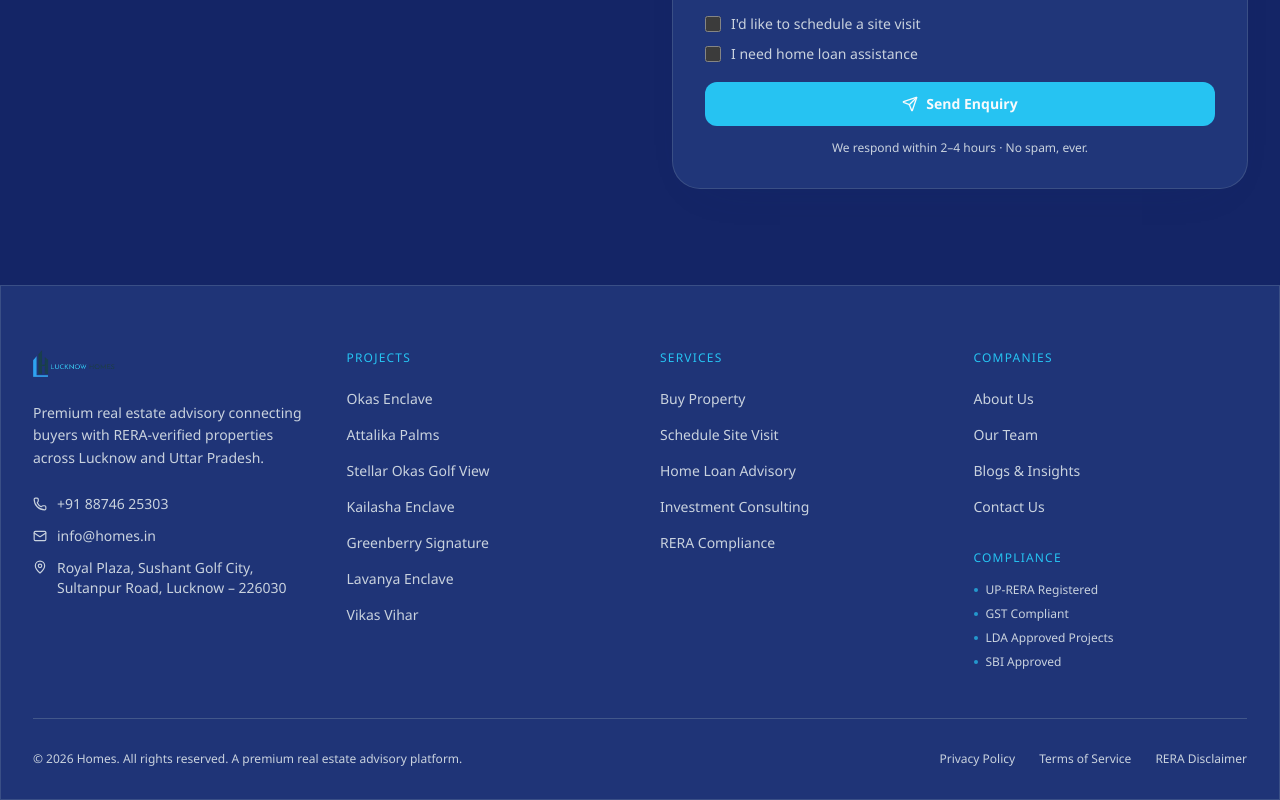
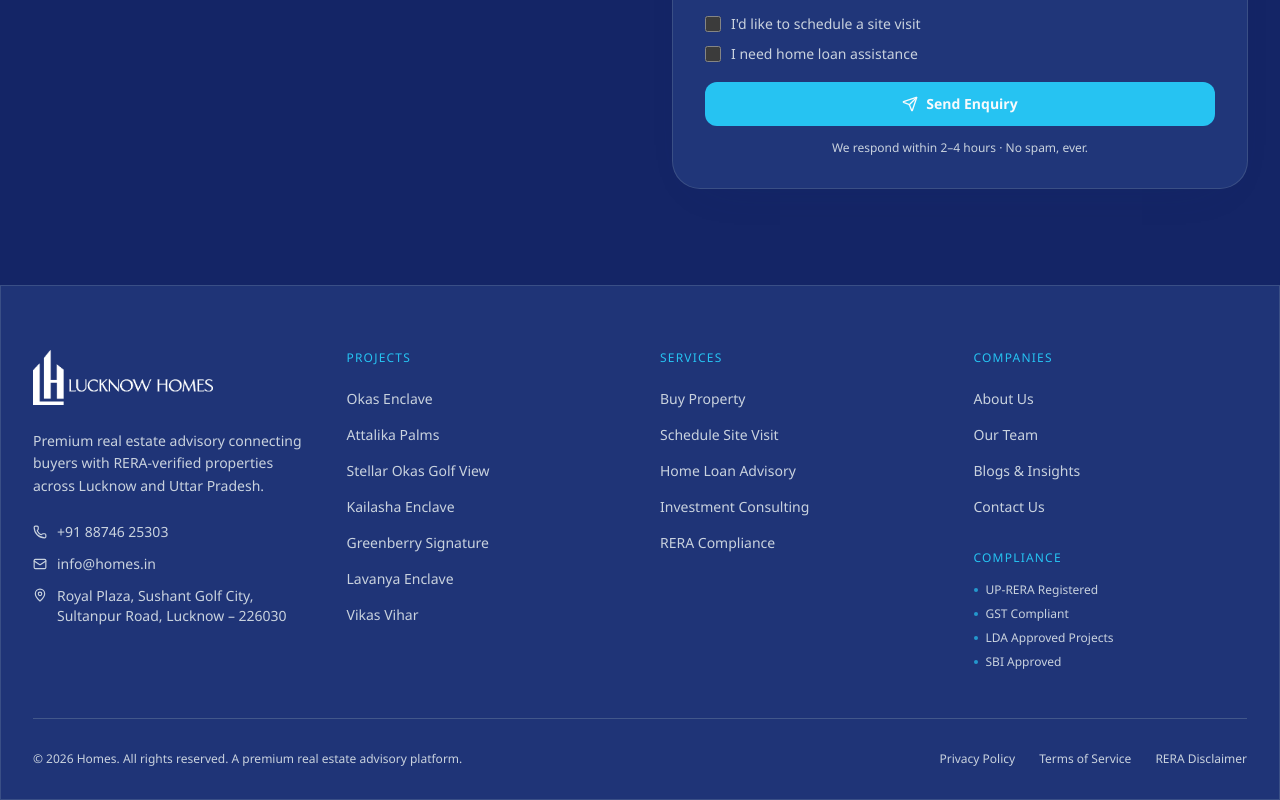
Before and after one commit to designervj/homes, a Next.js app: page / in a window 1280 px wide. Shown: the part 4272-5072 px from the top of the page. Built offline with nearby package versions, Linux system fonts and the light colour scheme; no server answers; the database is empty.

Commit message:
update code

```diff
--- a/src/components/public/Footer.tsx
+++ b/src/components/public/Footer.tsx
@@ -3,6 +3,7 @@
 import { getServerI18n } from "@/lib/i18n/server";
 import { getRequestLocale } from "@/lib/i18n/request";
 import { localizeHref } from "@/lib/i18n/utils";
+import { ThemeImage } from "@/components/shared/ThemeImage";
 
 const PROJECTS = [
   { name: "Okas Enclave",           slug: "okas-enclave" },
@@ -32,22 +33,13 @@
 
           <div className="lg:col-span-1">
             <Link href={localizeHref(locale, "/")} className="flex items-center mb-6">
-              {/* Light mode logo */}
-              <img
-                src="/images/Homes-Logo.webp"
+              <ThemeImage
+                lightSrc="/images/Homes-Logo.webp"
+                darkSrc="/images/white-logo.png"
                 alt="Homes Logo"
                 width={160}
                 height={52}
-                className="h-7 w-auto object-contain block dark:hidden"
-                loading="lazy"
-              />
-              {/* Dark mode logo */}
-              <img
-                src="/images/white-logo.png"
-                alt="Homes Logo"
-                width={160}
-                height={52}
-                className="hidden h-7 w-auto object-contain dark:block"
+                className="h-14 w-auto object-contain"
                 loading="lazy"
               />
             </Link>
--- a/src/components/public/navigation/Navbar.tsx
+++ b/src/components/public/navigation/Navbar.tsx
@@ -13,7 +13,7 @@
 } from "@/components/shared/LocaleProvider";
 import { ThemeToggle } from "@/components/shared/ThemeToggle";
 import { localizeHref, stripLocaleFromPathname } from "@/lib/i18n/utils";
-import { useTheme } from "next-themes";
+import { ThemeImage } from "@/components/shared/ThemeImage";
 import { cn } from "@/lib/utils";
 import { motion, AnimatePresence } from "framer-motion";
 
@@ -80,17 +80,11 @@
   const { locale } = useLocaleContext();
   const siteTemplate = useSiteTemplate();
   const tNav = useTranslations("public-nav");
-  const { resolvedTheme } = useTheme();
-  const [mounted, setMounted] = useState(false);
 
   const [scrolled, setScrolled] = useState(false);
   const [mobileOpen, setMobileOpen] = useState(false);
   const [dropdownOpen, setDropdownOpen] = useState(false);
   const dropdownRef = useRef<HTMLDivElement>(null);
-
-  useEffect(() => {
-    setMounted(true);
-  }, []);
 
   // Scroll detection
   useEffect(() => {
@@ -127,10 +121,9 @@
             href={localizeHref(locale, "/")}
             className="flex flex-shrink-0 items-center rounded-xl backdrop-blur-sm transition-colors"
           >
-            <Image
-              src={mounted && resolvedTheme === "dark"
-                ? "/images/white-logo.png"
-                : "/images/Homes-Logo.webp"}
+            <ThemeImage
+              lightSrc="/images/Homes-Logo.webp"
+              darkSrc="/images/white-logo.png"
               alt="Homes Logo"
               width={250}
               height={90}
@@ -296,10 +289,9 @@
                 onClick={() => setMobileOpen(false)}
                 className="flex items-center"
               >
-                <Image
-                  src={mounted && resolvedTheme === "dark"
-                    ? "/images/white-logo.png"
-                    : "/images/Homes-Logo.webp"}
+                <ThemeImage
+                  lightSrc="/images/Homes-Logo.webp"
+                  darkSrc="/images/white-logo.png"
                   alt="Homes Logo"
                   width={200}
                   height={72}
--- /dev/null
+++ b/src/components/shared/ThemeImage.tsx
@@ -0,0 +1,35 @@
+"use client";
+
+import { useState, useEffect } from "react";
+import Image, { ImageProps } from "next/image";
+import { useTheme } from "next-themes";
+
+interface ThemeImageProps extends Omit<ImageProps, "src"> {
+  lightSrc: string;
+  darkSrc: string;
+}
+
+export function ThemeImage({
+  lightSrc,
+  darkSrc,
+  alt,
+  ...props
+}: ThemeImageProps) {
+  const { resolvedTheme } = useTheme();
+  const [mounted, setMounted] = useState(false);
+
+  useEffect(() => {
+    setMounted(true);
+  }, []);
+
+  // Standard server-side fallback or before mounting
+  const src = mounted && resolvedTheme === "dark" ? darkSrc : lightSrc;
+
+  return (
+    <Image
+      {...props}
+      src={src}
+      alt={alt || "Logo"}
+    />
+  );
+}
```
